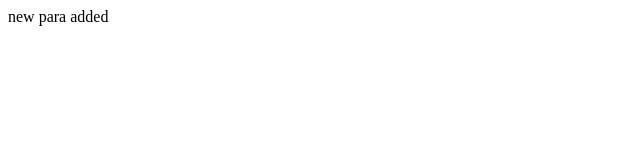
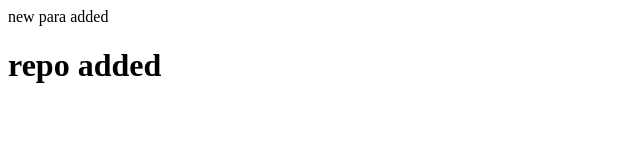
Before and after one commit to sirothiya/clone_git, a plain HTML site: page index.html in a window 1280 px wide. Shown: the whole page, without its empty margins (0-640 px from the left). Drawn offline with Linux system fonts and the light colour scheme.

Commit message:
changes done in html file

```diff
--- a/index.html
+++ b/index.html
@@ -1 +1,3 @@
 <p>new para added</p>
+
+<h1>repo added</h1>
```
